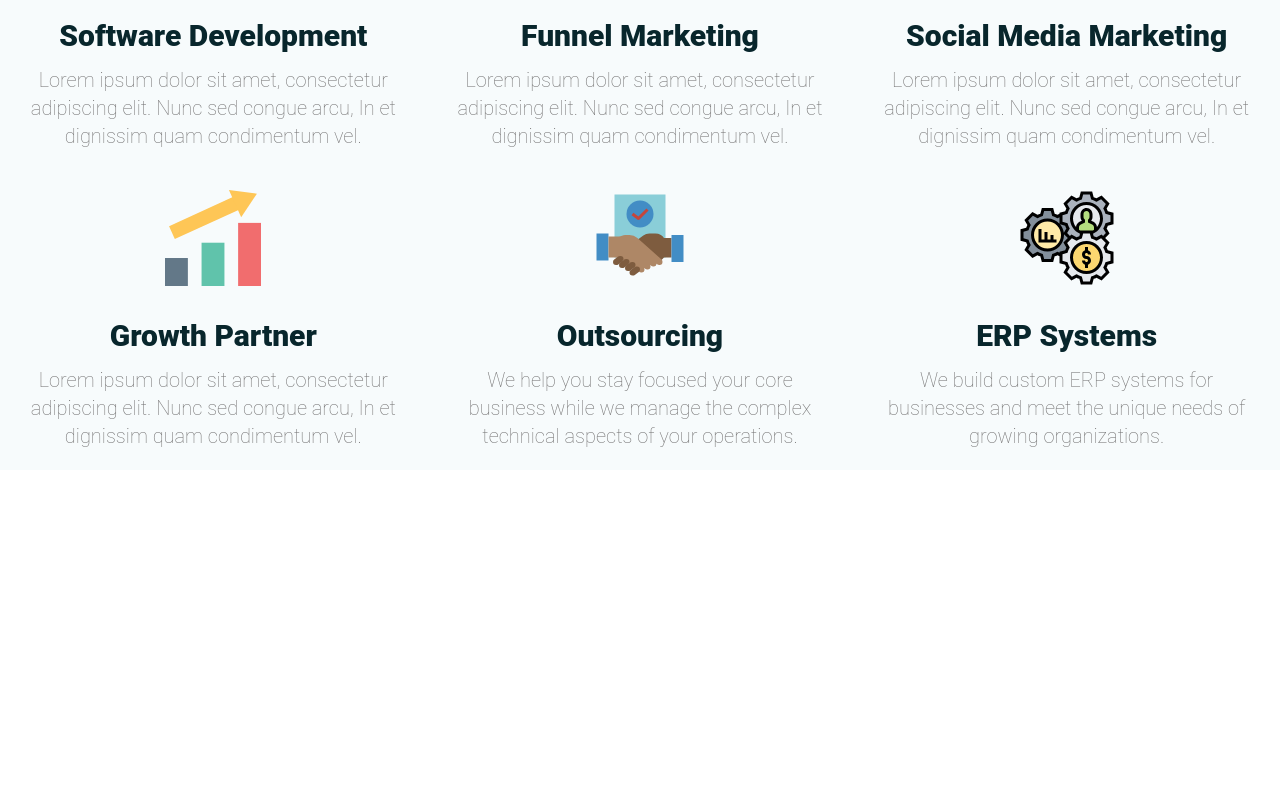
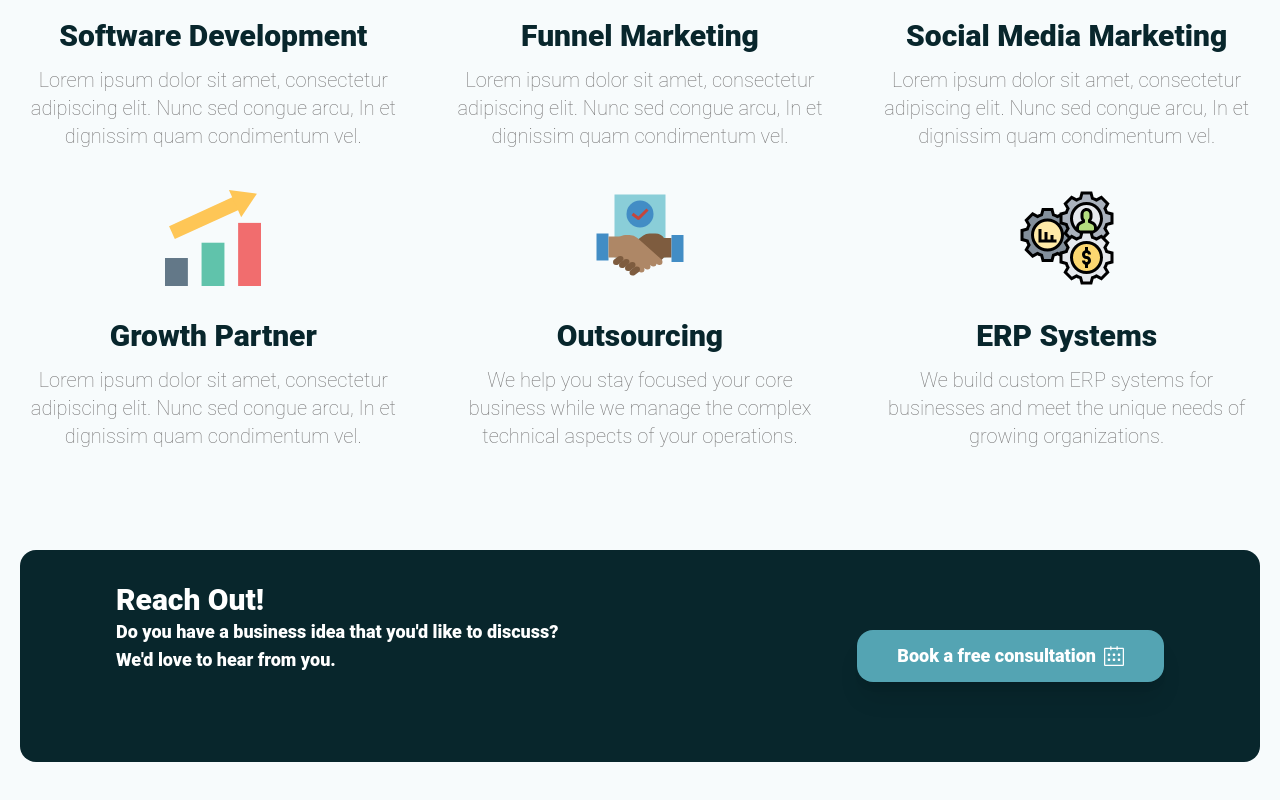
Before and after one commit to Abdullahi-design/hudsuller-landing-page, a Next.js app: page / in a window 1280 px wide. Shown: the part 1187-1987 px from the top of the page. Before the commit the page ends 1657 px from the top, so only its background shows below. Built offline with nearby package versions, Linux system fonts and the light colour scheme.

Commit message:
-[] removed unused code -[] added reachout block

```diff
--- a/components/WhatWeDo.tsx
+++ b/components/WhatWeDo.tsx
@@ -2,13 +2,11 @@ import Image from 'next/image'
 import React from 'react'
 import Coding from '../public/svgs/coding.svg'
 import OutSourcing from '../public/svgs/outsourcing.svg'
-import Rewiring from '../public/svgs/rewiring.svg'
 import Settings from '../public/svgs/settings.svg'
-import Advertising from '../public/svgs/advertising.svg'
 import FunnelBuilding from '../public/svgs/funnelBuilding.svg'
 import Growth from '../public/svgs/growth.svg'
 import Socialmediaadvertising from '../public/svgs/socialmediaadvertising.svg'
-import Link from 'next/link'
+import ReachOut from './blocks/ReachOut'
 
 const WhatWeDo = () => {
 
@@ -23,7 +21,7 @@ const WhatWeDo = () => {
     // {title: "Advertising", description: "Lorem ipsum dolor sit amet, consectetur adipiscing elit. Nunc sed congue arcu, In et dignissim quam condimentum vel.", alt: "Advertising", icon: Advertising},
   ]
   return (
-    <div id='services' className='text-center font-extrabold bg-background py-32s'>
+    <div id='services' className='text-center font-extrabold bg-background'>
       <h1 className='sm:text-2xl text-xl uppercase text-button-primary'>What we do</h1>
       <p className='lg:px-72 md:px-24 px-8 sm:text-lg text-md text-[#727171] mt-3'>We specialize in providing marketing services to help businesses expand their reach and achieve their goals. </p>
       <div className='grid lg:grid-cols-3 md:grid-cols-2 grid-cols-1 mt-14'>
@@ -37,6 +35,7 @@ const WhatWeDo = () => {
         ))
       }
       </div>
+      <ReachOut/>
     </div>
   )
 }
```
